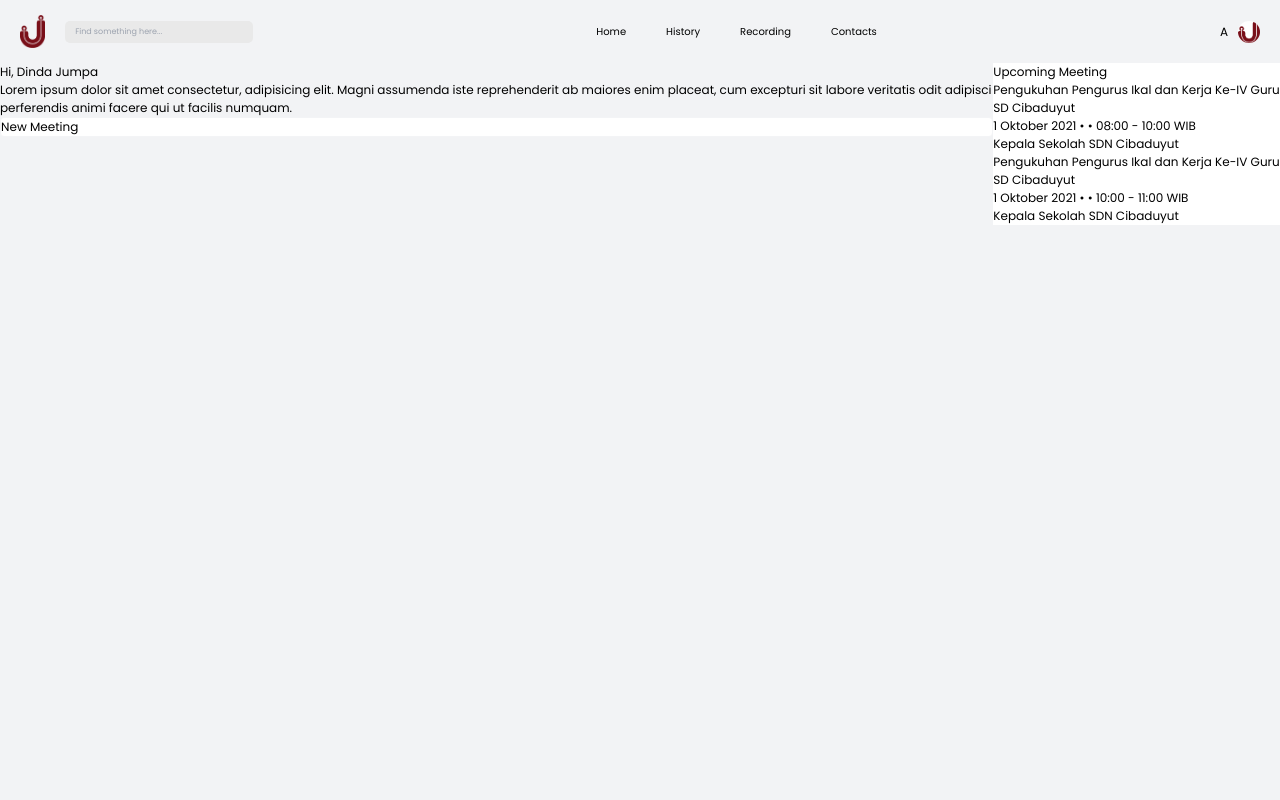
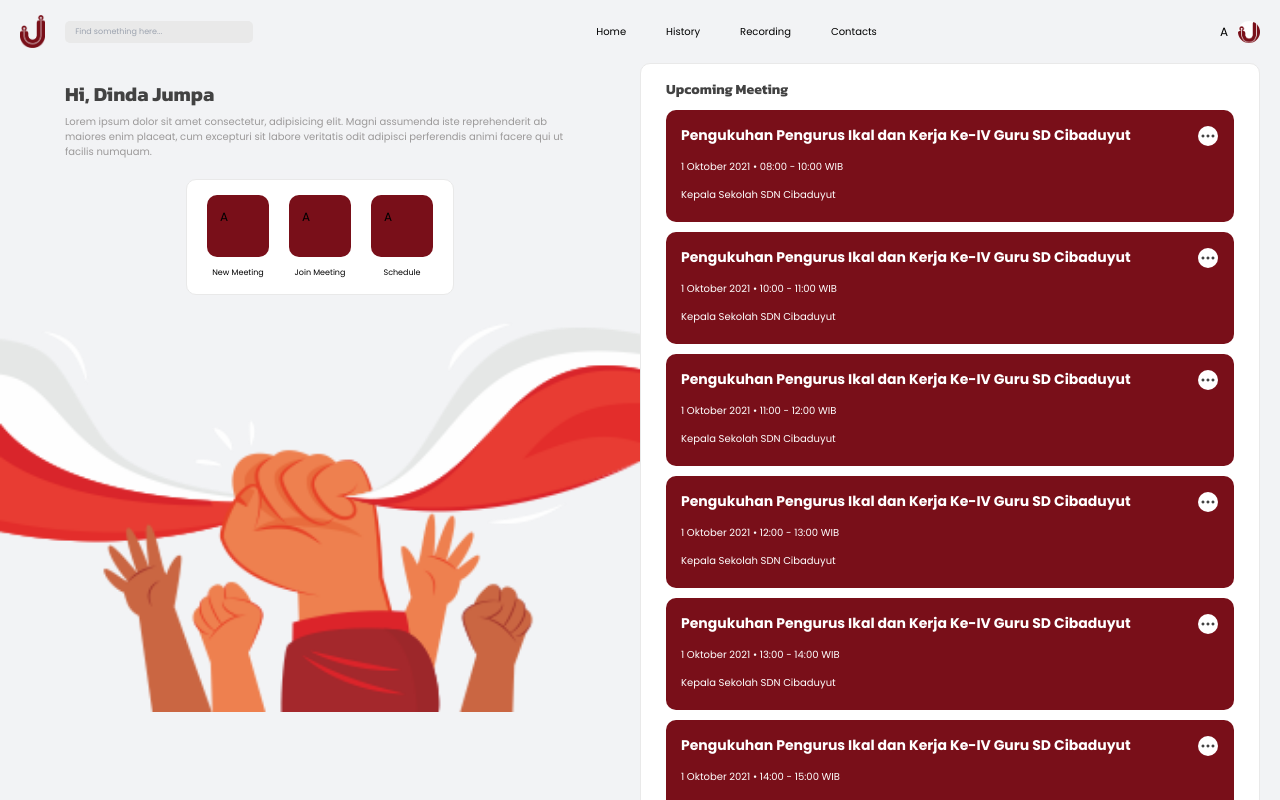
Before and after one commit to Andika25ramdani/desktop-jumpa, a Vue app: page / in a window 1280 px wide. Shown: the top 800 px of the page. Built offline with nearby package versions, Linux system fonts and the light colour scheme.

Commit message:
home masih bermasalah

```diff
--- a/src/assets/sass/_main.sass
+++ b/src/assets/sass/_main.sass
@@ -1,5 +1,10 @@
 *
 	font-family: $poppins
+html
+	min-width: 740px
+	min-height: 512px
+	max-width: 100vw
+	overflow-x: none
 p, div
 	font-size: 12px
 	line-height: 18px
@@ -54,3 +59,100 @@ h1, .brand-text
 	justify-content: center
 	align-items: center
 	gap: 10px
+.home
+	max-width: 100vw
+.home-rs
+	background-color: $white
+	padding: 15px 25px
+	border: 1px solid $lighter-grey
+	border-radius: 10px 10px 0 0
+	min-width: 380px
+	margin: 0 20px 0 0
+	h4
+		font-family: $kanit
+		color: $dark-grey
+		font-weight: 700
+		font-size: 14px
+		line-height: 21px
+		margin: 0 0 10px
+	.upcoming-cards-wrap
+		display: flex
+		gap: 10px
+		flex-flow: column nowrap
+		.upcoming-card
+			box-sizing: border-box
+			border-radius: 10px
+			background-color: $jumpa-primary
+			color: $white
+			padding: 15px
+			position: relative
+			min-height: 112px
+			display: flex
+			flex-direction: column
+			justify-content: space-between
+			.option-button
+				width: 20px
+				height: 20px
+				border-radius: 50%
+				background-color: $white
+				position: absolute
+				top: 16px
+				right: 16px
+				&:before
+					content: '•••'
+					color: $dark-grey
+			h5, p
+				margin: 0 35px 5px 0
+			h5
+				font-size: 14px
+				line-height: 21px
+				font-weight: 700
+			p
+				font-size: 10px
+				line-height: 15px
+.home-ls
+	min-width: 340px
+	background: url('/../img/sumpah-pemuda.png') center center scroll
+	background-size: contain
+	background-repeat: no-repeat
+	h3
+		font-family: $kanit
+		font-weight: 700
+		font-size: 20px
+		line-height: 30px
+		color: $dark-grey
+		margin: 1rem 0 5px
+		padding: 0 65px
+	p.subtitle
+		font-size: 10px
+		line-height: 15px
+		color: #9B9999
+		margin: 0 0 20px
+		padding: 0 65px
+	.shortcut-card
+		margin: 0 auto
+		background-color: $white
+		width: max-content
+		padding: 15px 20px
+		border: 1px solid $lighter-grey
+		border-radius: 10px
+		display: flex
+		align-items: center
+		justify-content: space-evenly
+		gap: 20px
+		.icon-group
+			display: flex
+			flex-direction: column
+			align-items: center
+			gap: 10px
+			width: max-content
+			.icon-button
+				background-color: $jumpa-primary
+				width: 62px
+				height: 62px
+				border-radius: 10px
+				padding: 13px
+			p
+				font-size: 8px
+				line-height: 12px
+				text-align: center
--- a/src/assets/sass/_variables.sass
+++ b/src/assets/sass/_variables.sass
@@ -10,4 +10,6 @@ $bg-abu-1: #F2F3F5
 
 // Main Font Jumpa
 @import url('https://fonts.googleapis.com/css2?family=Poppins:ital,wght@0,100;0,200;0,300;0,400;0,500;0,600;0,700;0,800;0,900;1,100;1,200;1,300;1,400;1,500;1,600;1,700;1,800;1,900&display=swap')
+@import url('https://fonts.googleapis.com/css2?family=Kanit:ital,wght@0,100;0,200;0,300;0,400;0,500;0,600;0,700;0,800;0,900;1,100;1,200;1,300;1,400;1,500;1,600;1,700;1,800;1,900&display=swap')
 $poppins: 'Poppins', sans-serif
+$kanit: 'Kanit', sans-serif
--- a/src/views/Home.vue
+++ b/src/views/Home.vue
@@ -1,22 +1,31 @@
 <template>
-  <div class="home flex">
-    <div class="bg-transparent">
+  <div class="grid grid-cols-2">
+    <div class="home-ls">
       <h3>Hi, Dinda Jumpa</h3>
-      <p>Lorem ipsum dolor sit amet consectetur, adipisicing elit. Magni assumenda iste reprehenderit ab maiores enim placeat, cum excepturi sit labore veritatis odit adipisci perferendis animi facere qui ut facilis numquam.</p>
-      <div class="bg-white rounded border border-gray-100 flex flex-nowrap">
+      <p class="subtitle">Lorem ipsum dolor sit amet consectetur, adipisicing elit. Magni assumenda iste reprehenderit ab maiores enim placeat, cum excepturi sit labore veritatis odit adipisci perferendis animi facere qui ut facilis numquam.</p>
+      <div class="shortcut-card">
         <div class="icon-group">
-          <div class="icon-button"></div>
+          <div class="icon-button">A</div>
           <p>New Meeting</p>
+        </div>
+        <div class="icon-group">
+          <div class="icon-button">A</div>
+          <p>Join Meeting</p>
+        </div>
+        <div class="icon-group">
+          <div class="icon-button">A</div>
+          <p>Schedule</p>
         </div>
       </div>
     </div>
-    <div class="bg-white">
+    <div class="home-rs">
       <h4>Upcoming Meeting</h4>
-      <div class="">
+      <div class="upcoming-cards-wrap">
         <div v-for="upcoming in upcomingMeetings" :key=upcoming.id class="upcoming-card">
           <h5>{{ upcoming.title }}</h5>
           <p>{{ upcoming.date }} • {{ upcoming.start }} - {{ upcoming.end }} {{ upcoming.timezone }}</p>
           <p>{{ upcoming.hostName }}</p>
+          <button class="option-button"></button>
         </div>
       </div>
     </div>
@@ -32,7 +41,7 @@ export default {
         {
           id: 1,
           title: 'Pengukuhan Pengurus Ikal dan Kerja Ke-IV Guru SD Cibaduyut',
-          date: '1 Oktober 2021 •',
+          date: '1 Oktober 2021',
           start: '08:00',
           end: '10:00',
           timezone: 'WIB',
@@ -41,9 +50,54 @@ export default {
         {
           id: 2,
           title: 'Pengukuhan Pengurus Ikal dan Kerja Ke-IV Guru SD Cibaduyut',
-          date: '1 Oktober 2021 •',
+          date: '1 Oktober 2021',
           start: '10:00',
           end: '11:00',
+          timezone: 'WIB',
+          hostName: 'Kepala Sekolah SDN Cibaduyut'
+        },
+        {
+          id: 3,
+          title: 'Pengukuhan Pengurus Ikal dan Kerja Ke-IV Guru SD Cibaduyut',
+          date: '1 Oktober 2021',
+          start: '11:00',
+          end: '12:00',
+          timezone: 'WIB',
+          hostName: 'Kepala Sekolah SDN Cibaduyut'
+        },
+        {
+          id: 4,
+          title: 'Pengukuhan Pengurus Ikal dan Kerja Ke-IV Guru SD Cibaduyut',
+          date: '1 Oktober 2021',
+          start: '12:00',
+          end: '13:00',
+          timezone: 'WIB',
+          hostName: 'Kepala Sekolah SDN Cibaduyut'
+        },
+        {
+          id: 5,
+          title: 'Pengukuhan Pengurus Ikal dan Kerja Ke-IV Guru SD Cibaduyut',
+          date: '1 Oktober 2021',
+          start: '13:00',
+          end: '14:00',
+          timezone: 'WIB',
+          hostName: 'Kepala Sekolah SDN Cibaduyut'
+        },
+        {
+          id: 6,
+          title: 'Pengukuhan Pengurus Ikal dan Kerja Ke-IV Guru SD Cibaduyut',
+          date: '1 Oktober 2021',
+          start: '14:00',
+          end: '15:00',
+          timezone: 'WIB',
+          hostName: 'Kepala Sekolah SDN Cibaduyut'
+        },
+        {
+          id: 7,
+          title: 'Pengukuhan Pengurus Ikal dan Kerja Ke-IV Guru SD Cibaduyut',
+          date: '1 Oktober 2021',
+          start: '15:00',
+          end: '16:00',
           timezone: 'WIB',
           hostName: 'Kepala Sekolah SDN Cibaduyut'
         },
```
Also changed, not shown: public/img/sumpah-pemuda.png (added).
